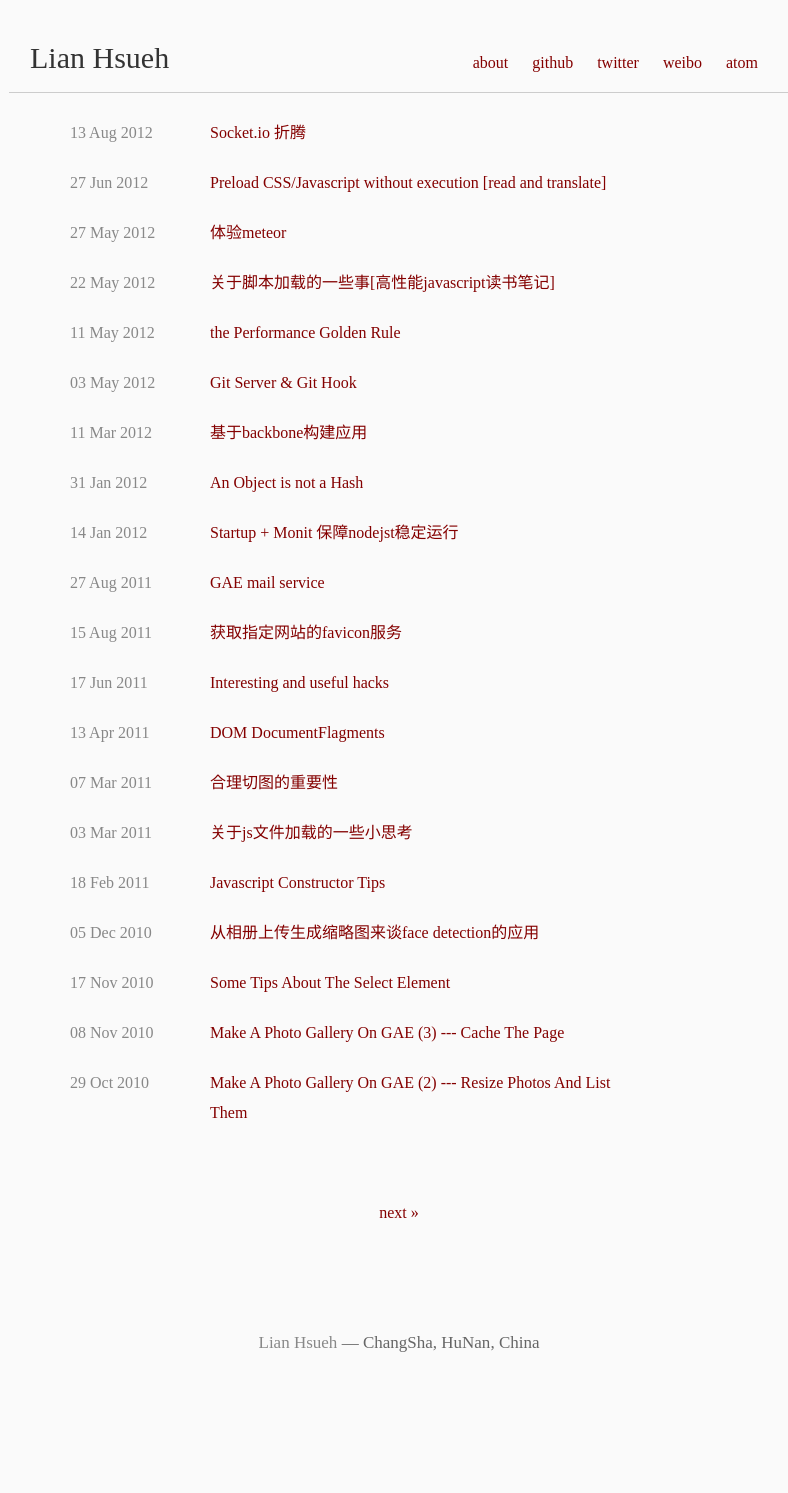
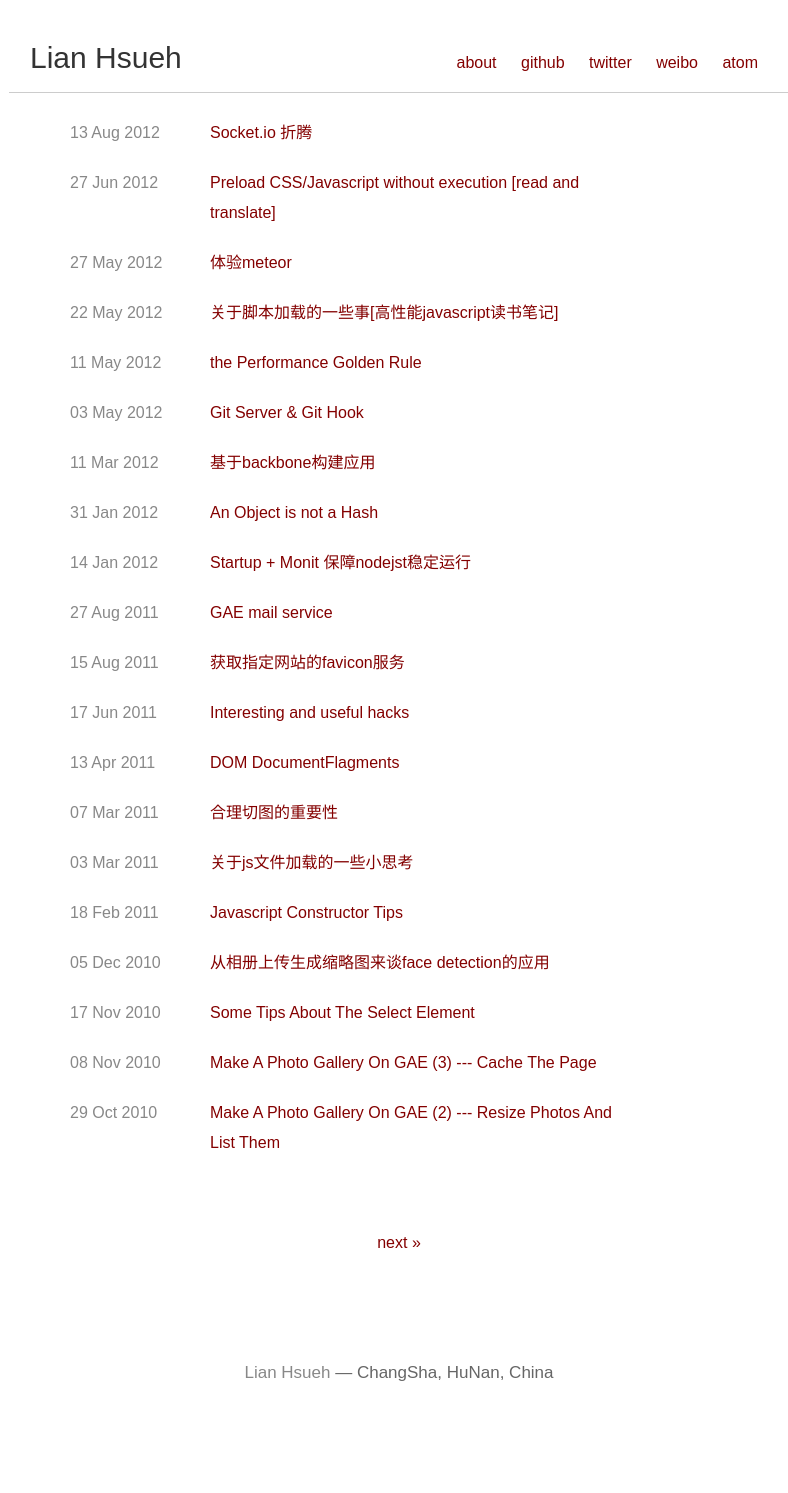
Before and after one commit to xydudu/xydudu.github.com, a Jekyll site: the page built from index.html, in a window 1280 px wide. Shown: the whole page, without its empty margins (241-1029 px from the left). Built offline with Jekyll 4.4.1, drawn with Linux system fonts in a browser that asks for light colours; Markdown is read by kramdown in place of the engine named in the settings; the list of posts is cut into pages by our own code; before the commit the page ends 1463 px from its top, so only the background shows below that.

Commit message:
new style

```diff
--- a/css/style.css
+++ b/css/style.css
@@ -5,8 +5,7 @@ html, body {
 }
 
 body {
-  background-color: #fafafa;
-  font: 16px 'Baskerville';
+  font: 16px/1.62 "Rosario", "Xin Gothic", "Hiragino Sans GB", "Microsoft YaHei", "WenQuanYi Micro Hei", Arial, sans-serif;
   color: #222;
   line-height: 30px;
 }
```
